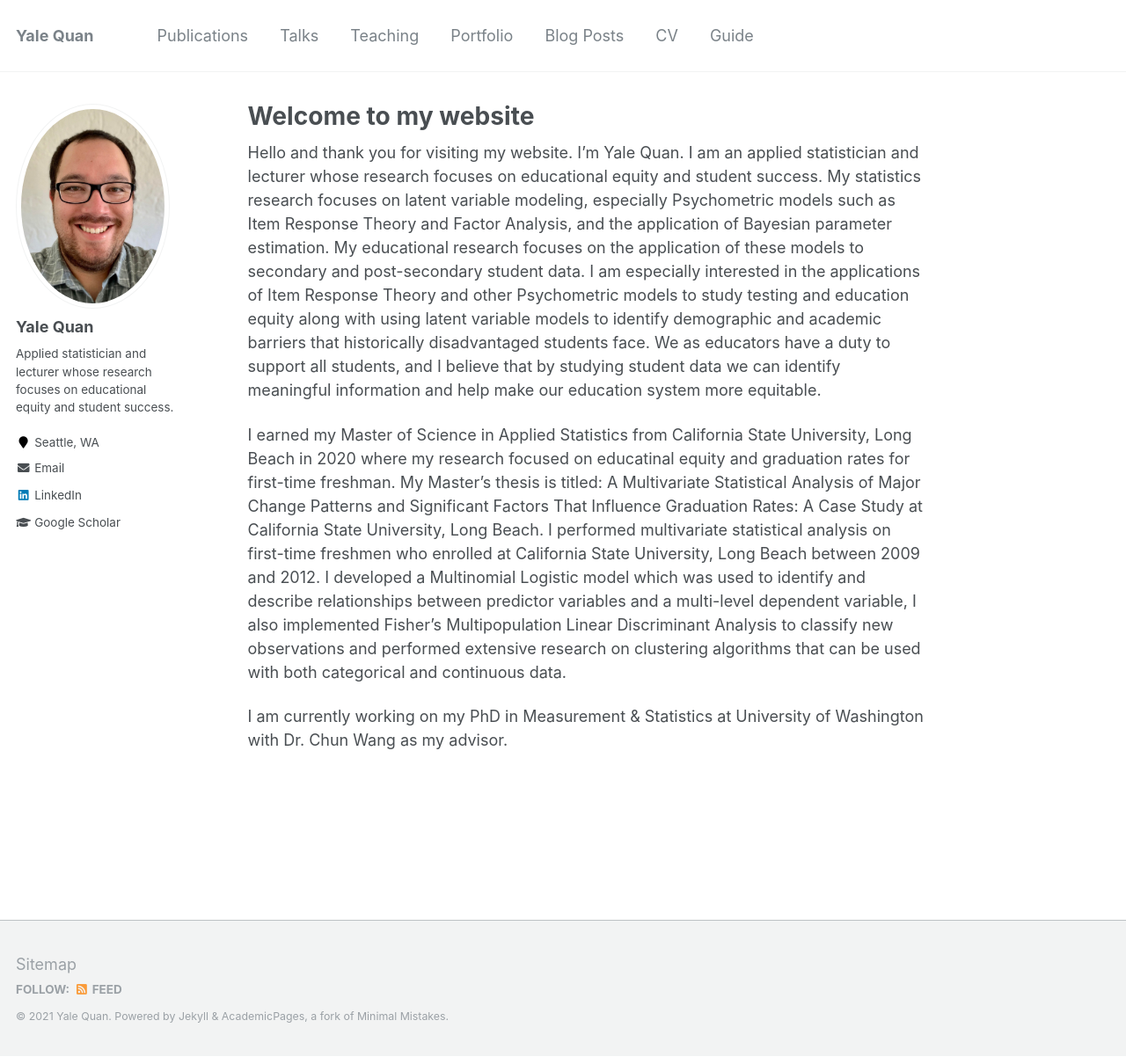
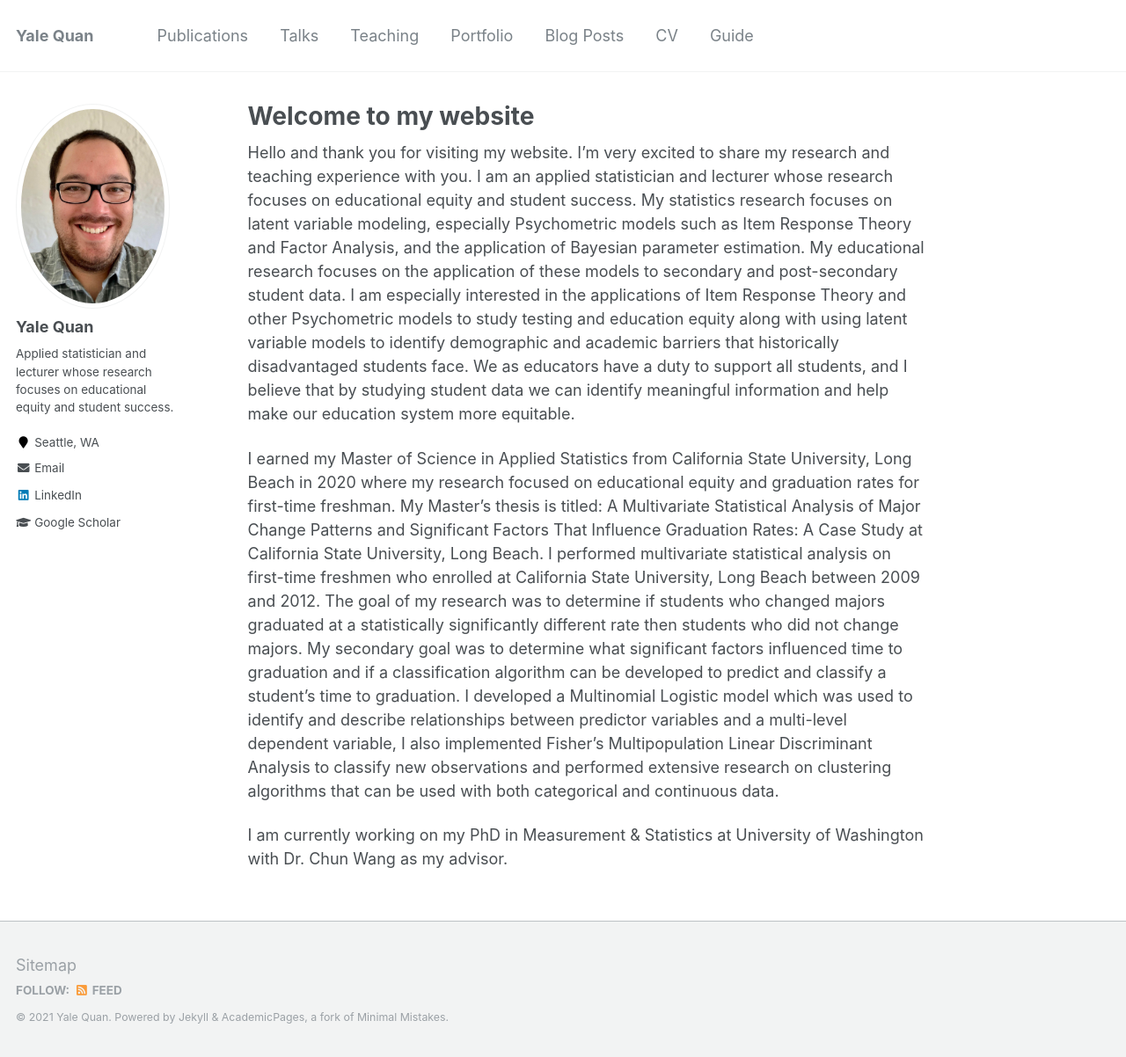
Before and after one commit to yalequan/yalequan.github.io, a Jekyll site: the page built from _pages/about.md, in a window 1280 px wide and 1202 px high. Shown: the whole window at 88% size. Built offline with Jekyll 4.4.1, drawn with Linux system fonts in a browser that asks for light colours.

Commit message:
Update about.md
updated aboutme

```diff
--- a/_pages/about.md
+++ b/_pages/about.md
@@ -8,8 +8,8 @@ redirect_from:
   - /about.html
 ---
 
-Hello and thank you for visiting my website. I'm Yale Quan. I am an applied statistician and lecturer whose research focuses on educational equity and student success. My statistics research focuses on latent variable modeling, especially Psychometric models such as Item Response Theory and Factor Analysis, and the application of Bayesian parameter estimation. My educational research focuses on the application of these models to secondary and post-secondary student data. I am especially interested in the applications of Item Response Theory and other Psychometric models to study testing and education equity along with using latent variable models to identify demographic and academic barriers that historically disadvantaged students face. We as educators have a duty to support all students, and I believe that by studying student data we can identify meaningful information and help make our education system more equitable.
+Hello and thank you for visiting my website. I'm very excited to share my research and teaching experience with you. I am an applied statistician and lecturer whose research focuses on educational equity and student success. My statistics research focuses on latent variable modeling, especially Psychometric models such as Item Response Theory and Factor Analysis, and the application of Bayesian parameter estimation. My educational research focuses on the application of these models to secondary and post-secondary student data. I am especially interested in the applications of Item Response Theory and other Psychometric models to study testing and education equity along with using latent variable models to identify demographic and academic barriers that historically disadvantaged students face. We as educators have a duty to support all students, and I believe that by studying student data we can identify meaningful information and help make our education system more equitable.
 
-I earned my Master of Science in Applied Statistics from California State University, Long Beach in 2020 where my research focused on educatinal equity and graduation rates for first-time freshman. My Master's thesis is titled: A Multivariate Statistical Analysis of Major Change Patterns and Significant Factors That Influence Graduation Rates: A Case Study at California State University, Long Beach. I performed multivariate statistical analysis on first-time freshmen who enrolled at California State University, Long Beach between 2009 and 2012. I developed a Multinomial Logistic model which was used to identify and describe relationships between predictor variables and a multi-level dependent variable, I also implemented Fisher's Multipopulation Linear Discriminant Analysis to classify new observations and performed extensive research on clustering algorithms that can be used with both categorical and continuous data.
+I earned my Master of Science in Applied Statistics from California State University, Long Beach in 2020 where my research focused on educational equity and graduation rates for first-time freshman. My Master's thesis is titled: A Multivariate Statistical Analysis of Major Change Patterns and Significant Factors That Influence Graduation Rates: A Case Study at California State University, Long Beach. I performed multivariate statistical analysis on first-time freshmen who enrolled at California State University, Long Beach between 2009 and 2012. The goal of my research was to determine if students who changed majors graduated at a statistically significantly different rate then students who did not change majors. My secondary goal was to determine what significant factors influenced time to graduation and if a classification algorithm can be developed to predict and classify a student’s time to graduation. I developed a Multinomial Logistic model which was used to identify and describe relationships between predictor variables and a multi-level dependent variable, I also implemented Fisher's Multipopulation Linear Discriminant Analysis to classify new observations and performed extensive research on clustering algorithms that can be used with both categorical and continuous data.
 
 I am currently working on my PhD in Measurement & Statistics at University of Washington with Dr. Chun Wang as my advisor.
```
